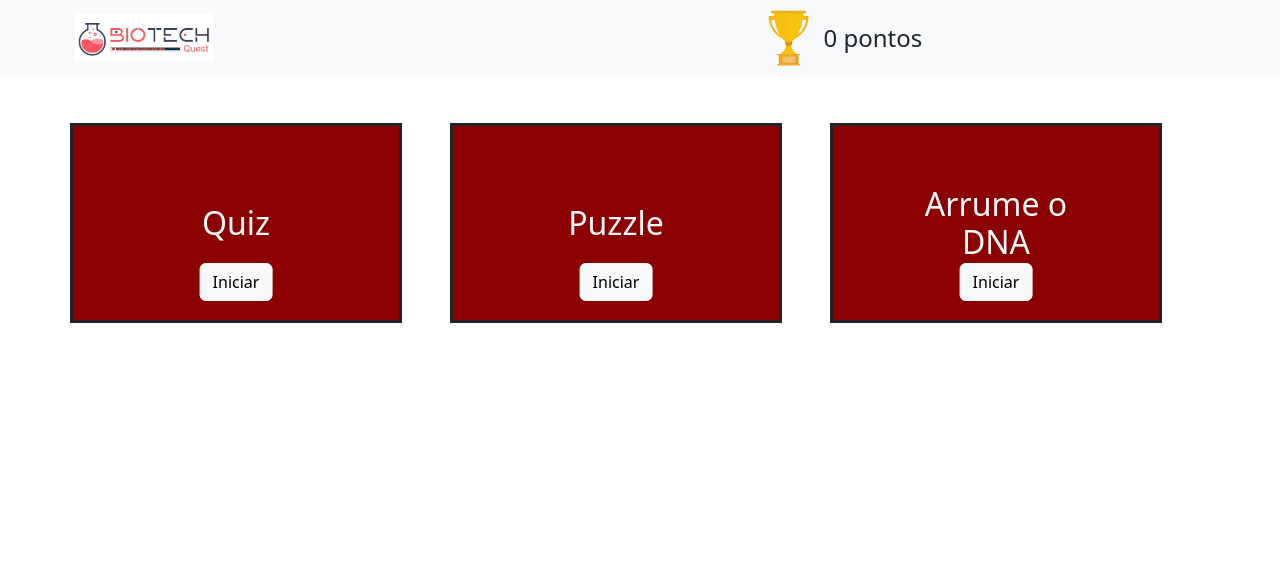
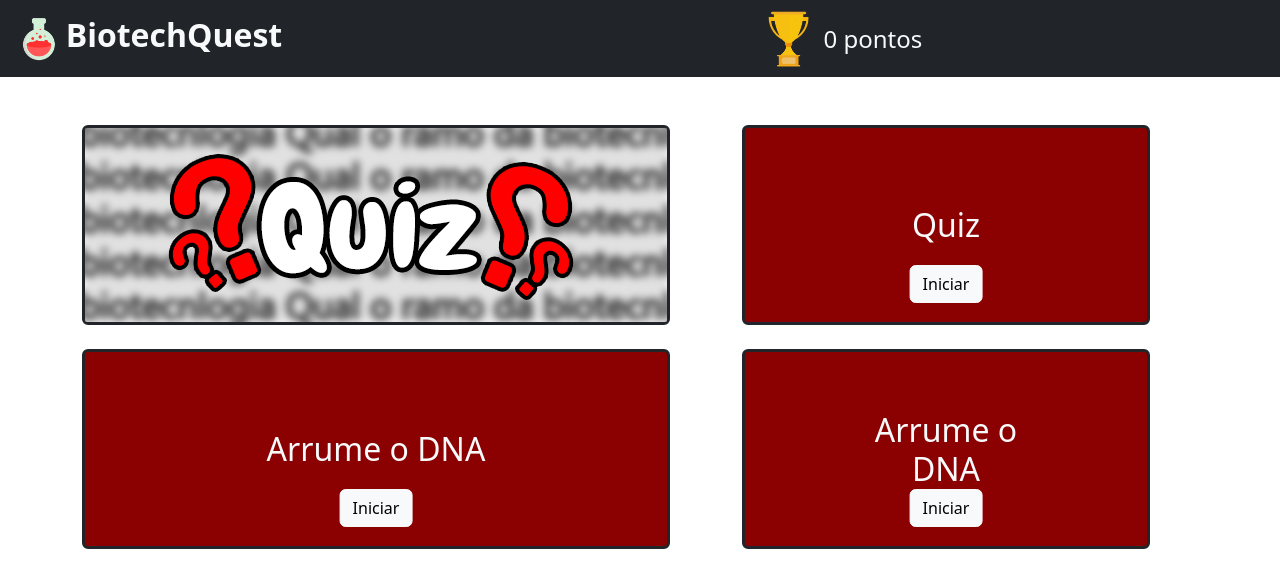
Before and after one commit to LucasMoce/biotech_quest, a React (Create React App) app: page / in a window 1280 px wide. Shown: the top 588 px of the page. Built offline with nearby package versions, Linux system fonts and the light colour scheme; no server answers.

Commit message:
alteraçoes quiz logo e nav

```diff
--- a/src/components/Home.js
+++ b/src/components/Home.js
@@ -1,22 +1,34 @@
 import React from 'react'
 import { Link, useMatch, useResolvedPath, } from "react-router-dom";
+import quiz from './quiz.png';
 
 const Home = () => {
   return (
     <div>
         <div className="container text-center mt-5">
             <div className='row'>
-                <div className="col me-5 position-relative border border-dark border-3" style={{backgroundColor:`darkred`, height:`200px`}}>
-                    <h2 className='text-light position-absolute top-50 start-50 translate-middle'>Quiz</h2>
-                    <button className='btn btn-light position-absolute bottom-0 start-50 translate-middle'><Link to="/quiz" className="nav-link">Iniciar</Link></button>
+                <div className='col me-5'>
+                    <div className="border border-dark border-3 position-relative rounded" style={{height:`200px`}}>
+                        <Link to="/quiz" className="nav-link">
+                        <img src={quiz} alt="" />
+                        </Link>
+                    </div>
+                    <br />
+                    <div className="border border-dark border-3 position-relative rounded" style={{backgroundColor:`darkred`, height:`200px`}}>
+                        <h2 className='text-light position-absolute top-50 start-50 translate-middle'>Arrume o DNA</h2>
+                        <button className='btn btn-light position-absolute bottom-0 start-50 translate-middle'><Link to="/DNAGame" className="nav-link">Iniciar</Link></button>
+                    </div>
                 </div>
-                <div className="col me-5 position-relative  border border-dark border-3" style={{backgroundColor:`darkred`}}>
-                    <h2 className='text-light position-absolute top-50 start-50 translate-middle'>Puzzle</h2>
-                    <button className='btn btn-light position-absolute bottom-0 start-50 translate-middle'><Link to="/puzzle" className="nav-link">Iniciar</Link></button>
-                </div>
-                <div className="col me-5 position-relative  border border-dark border-3" style={{backgroundColor:`darkred`}}>
-                    <h2 className='text-light position-absolute top-50 start-50 translate-middle'>Arrume o DNA</h2>
-                    <button className='btn btn-light position-absolute bottom-0 start-50 translate-middle'><Link to="/DNAGame" className="nav-link">Iniciar</Link></button>
+                <div className='col me-5'>
+                    <div className="border border-dark border-3 position-relative rounded" style={{backgroundColor:`darkred`, height:`200px`}}>
+                        <h2 className='text-light position-absolute top-50 start-50 translate-middle'>Quiz</h2>
+                        <button className='btn btn-light position-absolute bottom-0 start-50 translate-middle'><Link to="/quiz" className="nav-link">Iniciar</Link></button>
+                    </div>
+                    <br />
+                    <div className="border border-dark border-3 position-relative rounded" style={{backgroundColor:`darkred`, height:`200px`}}>
+                        <h2 className='text-light position-absolute top-50 start-50 translate-middle'>Arrume o DNA</h2>
+                        <button className='btn btn-light position-absolute bottom-0 start-50 translate-middle'><Link to="/DNAGame" className="nav-link">Iniciar</Link></button>
+                    </div>
                 </div>
             </div>
         </div>
--- a/src/components/Navbar.js
+++ b/src/components/Navbar.js
@@ -1,5 +1,5 @@
 import React, { useState } from 'react'
-import testeImage from './logot.png'
+import testeImage from './potion.png'
 import { Link, useMatch, useResolvedPath } from "react-router-dom";
 import trofeu from './trofeu.png';
 
@@ -9,16 +9,17 @@ const Navbar = () => {
 
   return (
     <div>
-      <nav class="navbar navbar-light bg-light">
+      <nav class="navbar bg-dark">
         <div className="container-fluid">
-          <div style={{marginLeft:`5%`}} className='col md-10'>
-            <Link to="/" className="navbar-brand fw-bold">
-              <img src={testeImage} alt="" style={{width:`20%`}} />
+          <div style={{marginLeft:`0%`}} className='col md-10'>
+            <Link to="/" className="navbar-brand fw-bold text-light fs-2">
+              <img src={testeImage} alt="" style={{width:`5%`}} className='me-2 m-2'/>
+              BiotechQuest
             </Link>
           </div>
           <div className='d-flex position-relative'>
             <img src={trofeu} alt="" style={{width:`10%`}} />
-            <h4 className='mt-3 ms-2'>{pontos} pontos</h4>
+            <h4 className='mt-3 ms-2 text-light'>{pontos} pontos</h4>
           </div>
         </div>
       </nav>
```
Also changed, not shown: src/components/potion.png (added), src/components/quiz.png (added).
